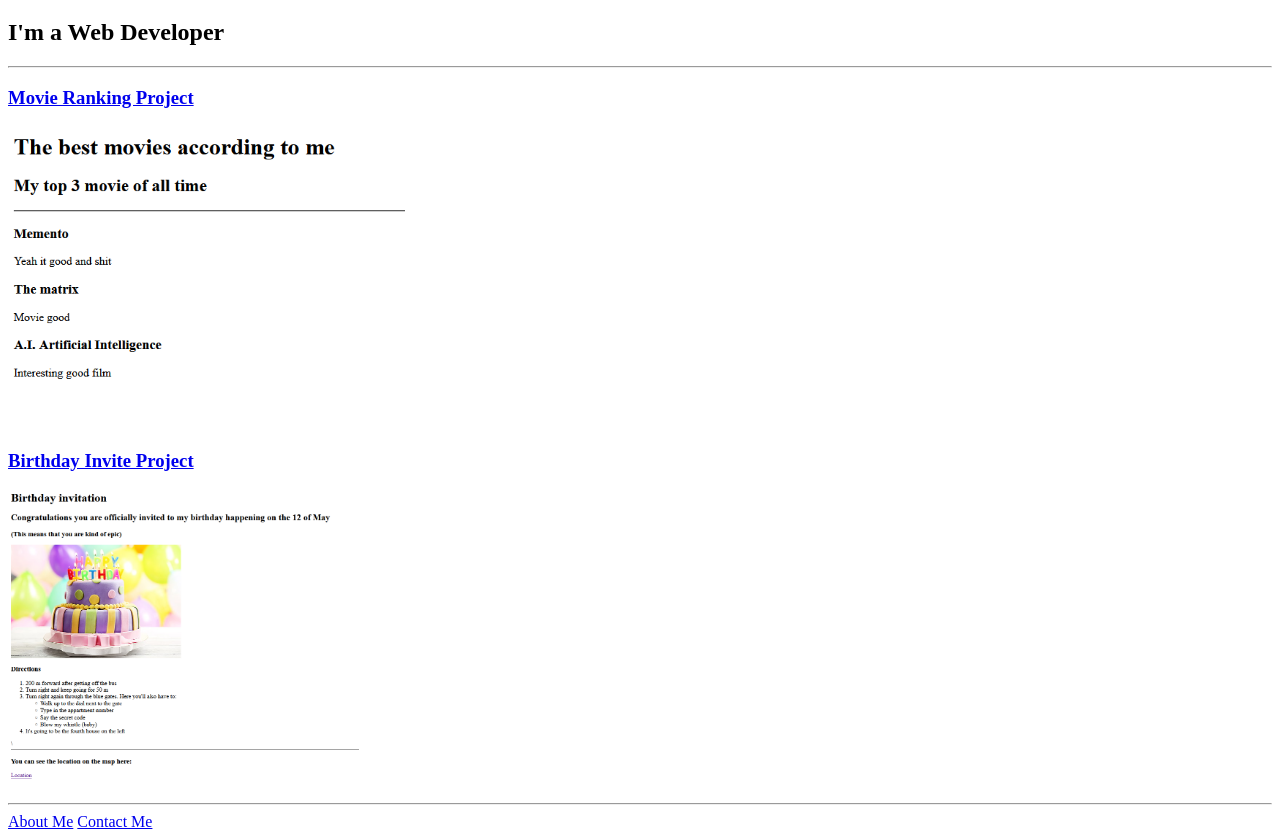
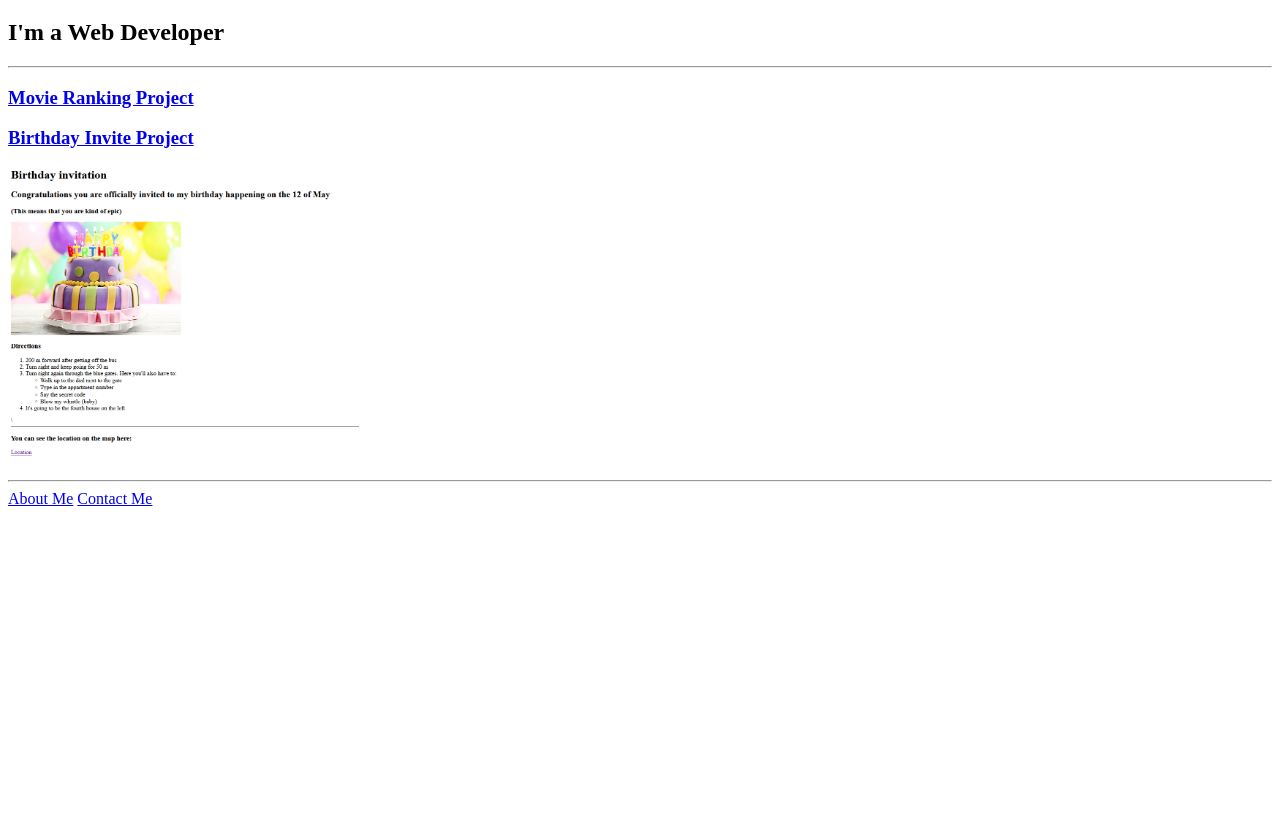
Before and after one commit to LipnusLapinas/htmlPortfolio, a plain HTML site: page index.html in a window 1280 px wide. Shown: the part 61-900 px from the top of the page. After the commit the page ends 800 px from the top, so only its background shows below. Drawn offline with Linux system fonts and the light colour scheme.

Commit message:
Update index.html

```diff
--- a/index.html
+++ b/index.html
@@ -10,7 +10,6 @@
         <h2>I'm a Web Developer</h2>
         <hr />
         <h3><a href="./public/movie-ranking.html">Movie Ranking Project</a></h3>
-        <img src="./assets/images/movie-ranking.png" height="300" alt="Screenshot of my movie ranking project" />
         <a href="./public/birthday-invite.html"><h3>Birthday Invite Project</h3></a>
         <img src="./assets/images/birthday-invite.png" height="300" alt="Screenshot of my birthday invite project" />
         <hr />
```
